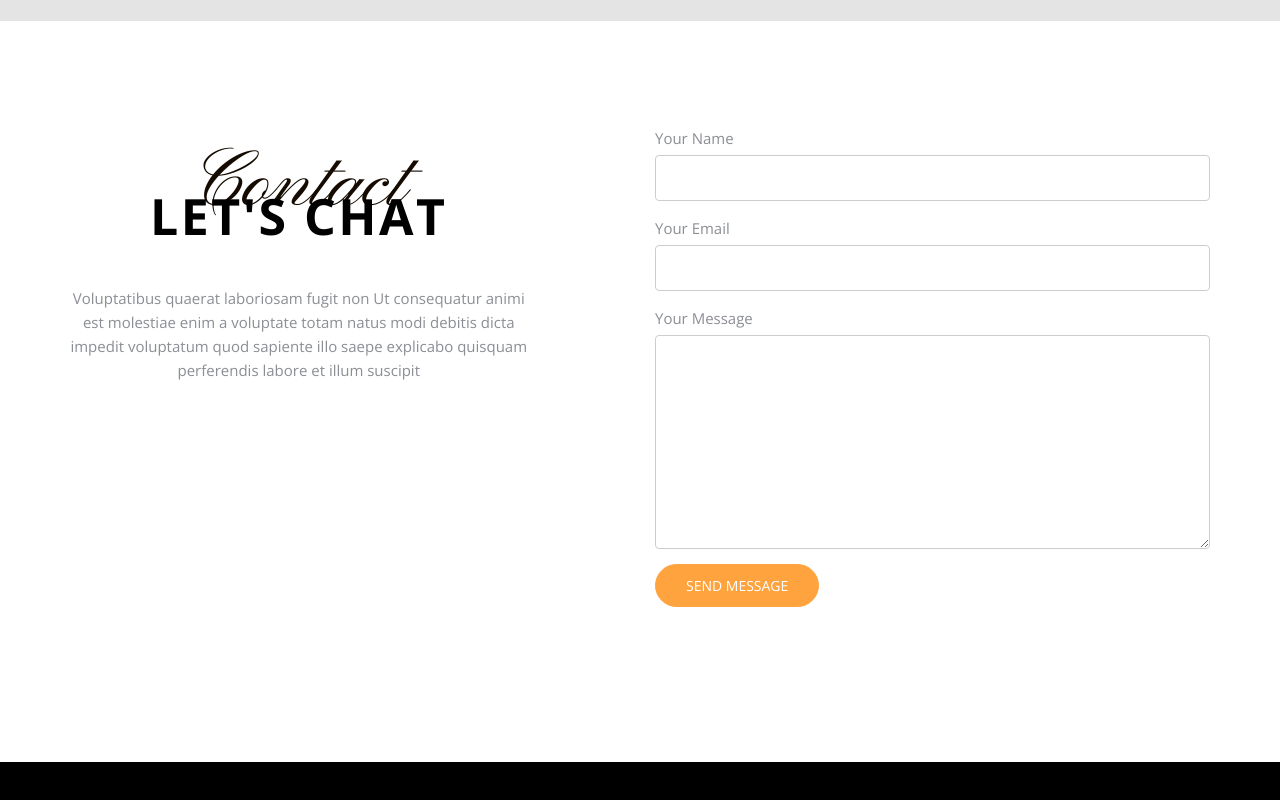
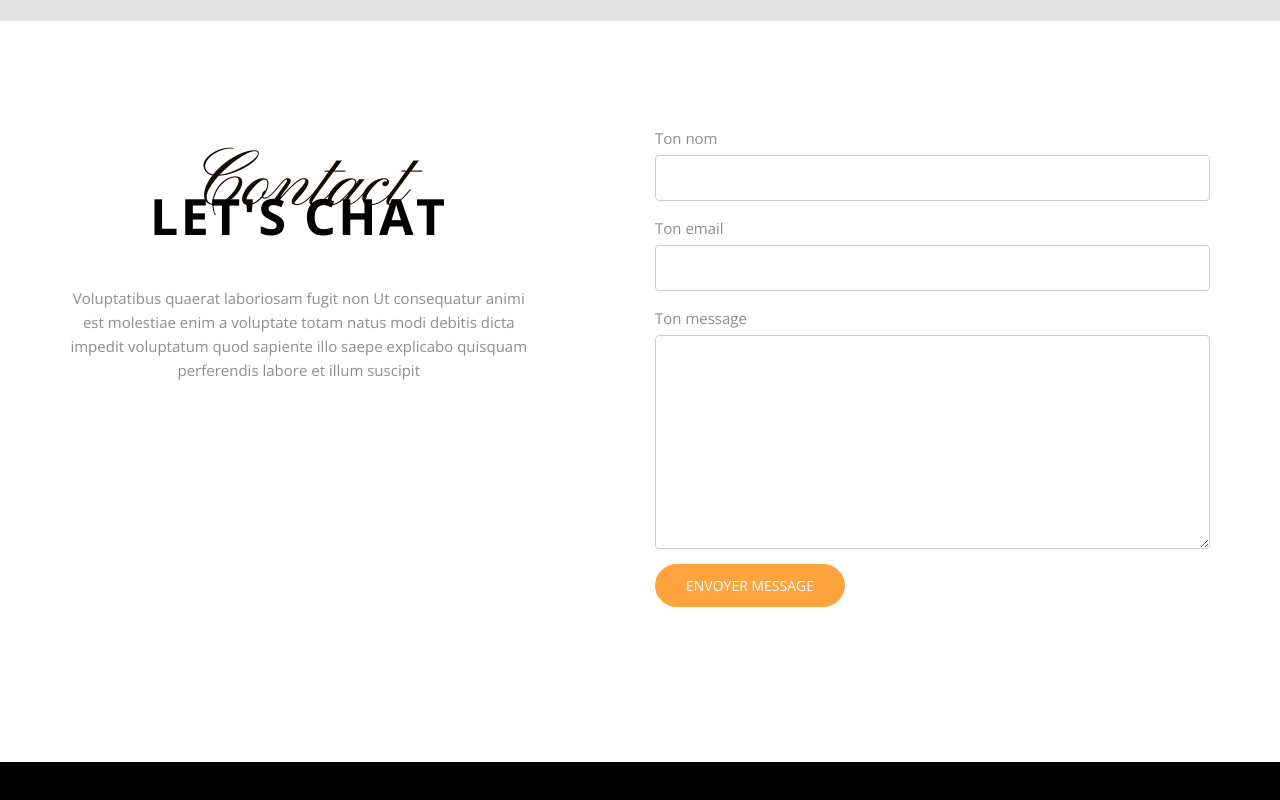
Before and after one commit to rimait/SiteResto, a website: page resto/index.html in a window 1280 px wide. Shown: the part 6457-7257 px from the top of the page. Drawn offline with nearby package versions, Linux system fonts and the light colour scheme; files whose address does not match are found by name.

Commit message:
traduction page contact

```diff
--- a/resto/index.html
+++ b/resto/index.html
@@ -439,25 +439,25 @@
           <div class="col-md-6 col-md-push-1 probootstrap-animate">
             <form method="post" class="probootstrap-form">
               <div class="form-group">
-                <label for="c_name">Your Name</label>
+                <label for="c_name">Ton nom</label>
                 <div class="form-field">
                   <input type="text" id="c_name" class="form-control">
                 </div>
               </div>
               <div class="form-group">
-                <label for="c_email">Your Email</label>
+                <label for="c_email">Ton email</label>
                 <div class="form-field">
                   <input type="text" id="c_email" class="form-control">
                 </div>
               </div>
               <div class="form-group">
-                <label for="c_message">Your Message</label>
+                <label for="c_message">Ton message</label>
                 <div class="form-field">
                   <textarea name="c_message" id="c_message" cols="30" rows="10" class="form-control"></textarea>
                 </div>
               </div>
               <div class="form-group">
-                <input type="submit" name="c_submit" id="c_submit" value="Send Message" class="btn btn-primary btn-lg">
+                <input type="submit" name="c_submit" id="c_submit" value="Envoyer Message" class="btn btn-primary btn-lg">
               </div>
             </form>
           </div>
```
